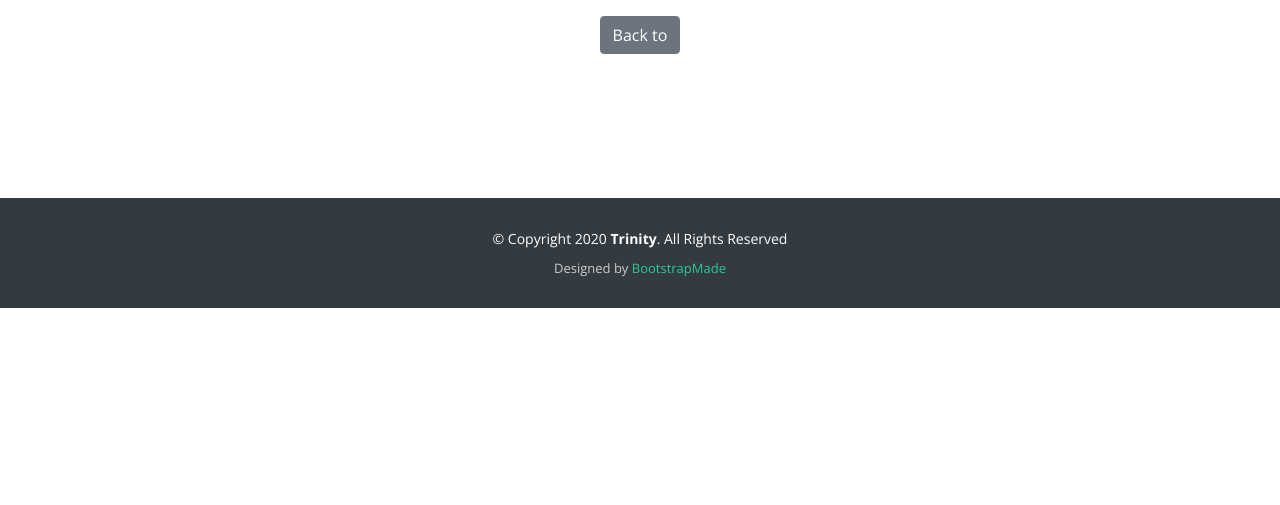
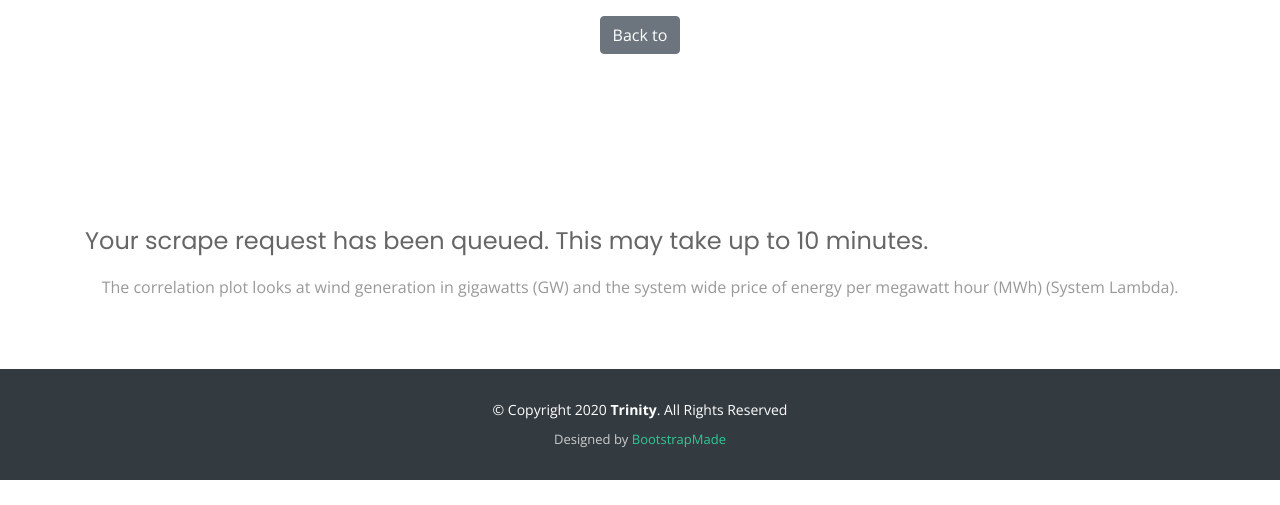
Before and after one commit to ybacoder/project-2, a Python web app: template templates/scrape.html in a window 1280 px wide. Shown: the part 295-800 px from the top of the page. Run offline with Jinja, Linux system fonts and the light colour scheme; the template is opened without the code that fills it, so the values that code supplies are empty; some libraries are stand-ins or nearby versions.

Commit message:
Add missing comma

```diff
--- a/app.py
+++ b/app.py
@@ -217,7 +217,7 @@ def plot2():
             (0, "blue"),
             (12, "yellow"),
             (23.99, "blue")
-        ]
+        ],
         opacity=.5,
         height=700
     ).to_dict()
--- a/templates/scrape.html
+++ b/templates/scrape.html
@@ -73,6 +73,27 @@
   <div class="row my-5"></div>
 </div>
 
+<main id="main">
+
+  <!-- ======= Correlation Section ======= -->
+    <section id="scrape-confirmation">
+      <div class="container wow fadeIn">
+        <div class="section-header">
+          <h4><br>Your scrape request has been queued. This may take up to 10 minutes.</h4>
+          <p class="section-description">The correlation plot looks at wind generation in gigawatts (GW) and the system wide price of energy per megawatt hour (MWh) (System Lambda).</p>
+        </div>
+        <body>
+            <center><div id="plot"></div></center>
+            <script>
+              plot_div = document.getElementById('plot');
+              Plotly.newPlot(plot_div, {{ data | safe }}, {{ layout | safe }});
+            </script>
+        </body>
+      </div>
+    </section><!-- End Correlation Section -->
+
+  </main><!-- End #main -->
+
   <!-- ======= Footer ======= -->
   <footer id="footer">
     <div class="footer-top">
```
